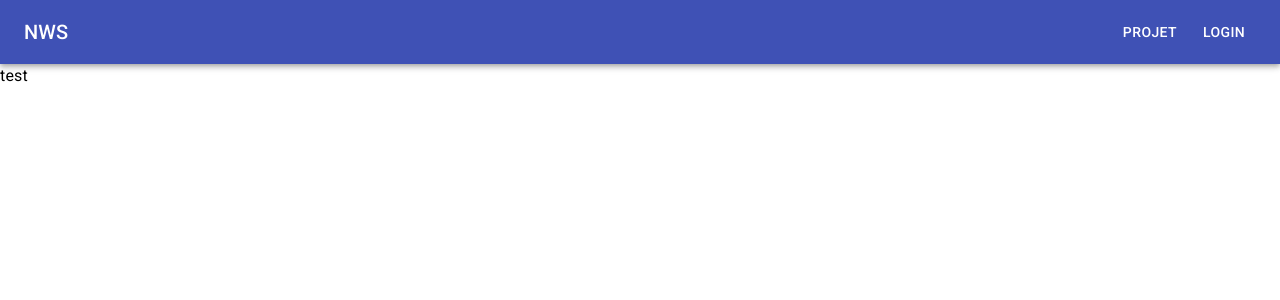
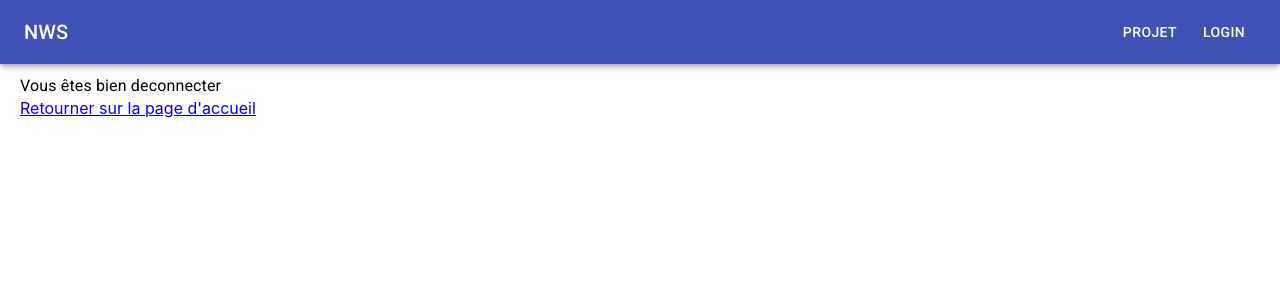
Before and after one commit to senkuu/NWS_SOCIAL_NETWORK_Frontend, a React (Create React App) app: page /Profil in a window 1280 px wide. Shown: the top 300 px of the page. Built offline with nearby package versions, Linux system fonts and the light colour scheme.

Commit message:
Login to see Projects

```diff
--- a/src/components/Profil/ProfilPage.tsx
+++ b/src/components/Profil/ProfilPage.tsx
@@ -10,6 +10,7 @@ import MailIcon from '@material-ui/icons/Mail';
 import IconButton from '@material-ui/core/IconButton';
 import Badge from '@material-ui/core/Badge';
 
+import { Link } from "react-router-dom";
 
 import { useUser } from "services/contexts/UserContext";
 import { isFunctionTypeNode } from 'typescript';
@@ -57,6 +58,10 @@ const useStyles = makeStyles((theme: Theme) =>
         color:  '#ff3333',
         fontSize: 12
       },
+    disconnected: {
+      marginTop: 10,
+      marginLeft: 20,
+    }
   }),
 );
 
@@ -78,7 +83,7 @@ function ProfilPage() {
                 <Grid item xs container direction="column" spacing={2}>
                 <Grid item xs>
                 <Typography gutterBottom variant="h5" style={{marginTop: 20, textAlign: "center", }}>
-                    Votre Profil
+                    Votre Profil :
                     </Typography>
                     <Typography gutterBottom variant="h5" style={{marginTop: 35}}>
                     John DOE
@@ -116,7 +121,10 @@ function ProfilPage() {
 
 
 return (
-   <Typography> test </Typography>
+  <div className={classes.disconnected}>
+   <Typography> Vous êtes bien deconnecter </Typography>
+   <Link to="/"> Retourner sur la page d'accueil </Link>
+   </div>
   );
 }
 
--- a/src/pages/Projet/Projet.tsx
+++ b/src/pages/Projet/Projet.tsx
@@ -3,6 +3,8 @@ import NavBar from "components/NavBar";
 import SearchBar from "components/Projet/SearchBar"
 import CardProject from "components/Projet/SearchBar/CardProject"
 import { createStyles, makeStyles, Theme } from '@material-ui/core/styles';
+import { useUser } from "services/contexts/UserContext";
+import { Link } from "react-router-dom";
 
 
 // import material ui components
@@ -16,13 +18,20 @@ const useStyles = makeStyles((theme: Theme) =>
         width: '25ch',
       },
     },
+    disconnected: {
+      marginTop: 10,
+      marginLeft: 20,
+    }
   }),
 );
+
 
 function Projet() {
 
   const classes = useStyles();
+  const { user, disconnectUser, authenticateUser } = useUser();
 
+  if(user){
   return (
     <React.Fragment>
       <NavBar />
@@ -31,5 +40,13 @@ function Projet() {
     </React.Fragment>
   );
 }
-
+return(
+  <React.Fragment>
+    <NavBar />
+      <div className={classes.disconnected}>
+          <Typography> Veuillez-vous connectez pour accéder à la page des projets.</Typography>
+      </div>
+   </React.Fragment>
+)
+}
 export default Projet;
```
